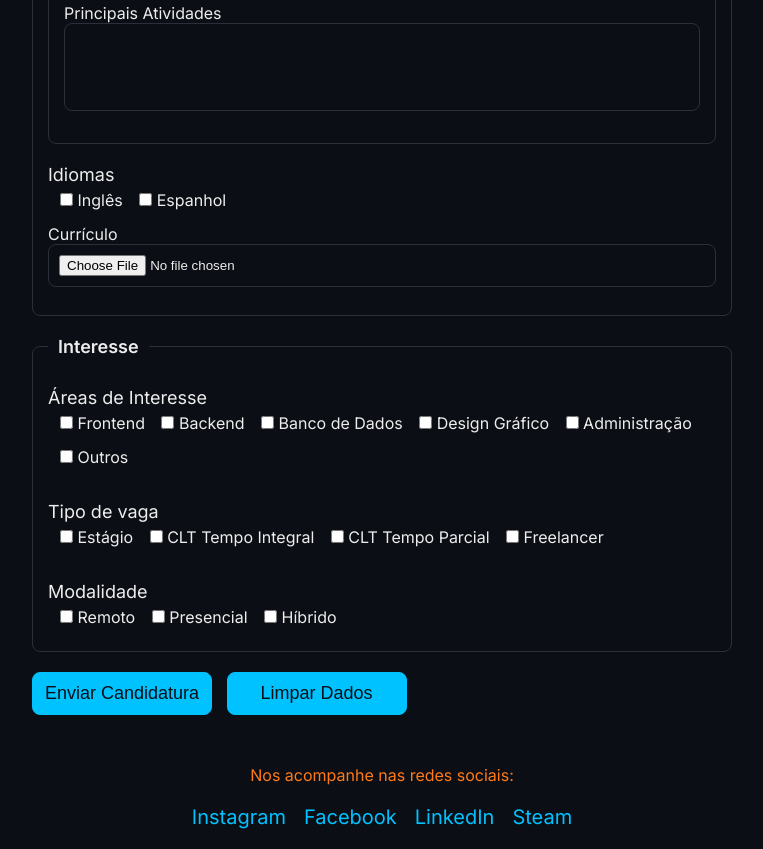
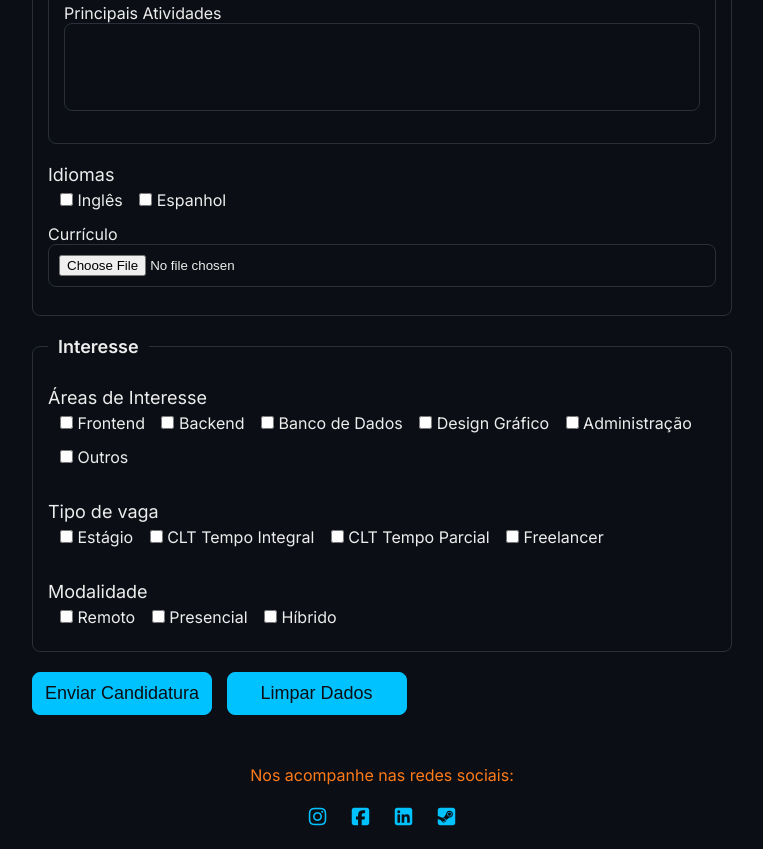
Before and after one commit to Kendra-Riquena/VRForge, a plain HTML site: page index.html in a window 1280 px wide. Shown: the part 1020-1869 px from the top of the page, without its empty margins (258-1021 px from the left). Drawn offline with Linux system fonts and the light colour scheme.

Commit message:
Incluir ícones de redes sociais

```diff
--- a/index.html
+++ b/index.html
@@ -3,6 +3,7 @@
 <head>
     <meta charset="UTF-8">
     <meta name="viewport" content="width=device-width, initial-scale=1.0">
+    <link rel="stylesheet" href="https://cdnjs.cloudflare.com/ajax/libs/font-awesome/7.0.1/css/all.min.css" integrity="sha512-2SwdPD6INVrV/lHTZbO2nodKhrnDdJK9/kg2XD1r9uGqPo1cUbujc+IYdlYdEErWNu69gVcYgdxlmVmzTWnetw==" crossorigin="anonymous" referrerpolicy="no-referrer" />
     <link rel="icon" href="./Favicon_VRForge.png" type="image/png">
     <link rel="stylesheet" href="./css/style.css">
     <title>VR Forge | Trabalhe Conosco</title>
@@ -109,10 +110,10 @@
     <footer>
         <p>Nos acompanhe nas redes sociais:</p>
         <ul>
-            <li><a href="#">Instagram</a></li>
-            <li><a href="#">Facebook</a></li>
-            <li><a href="#">LinkedIn</a></li>
-            <li><a href="#">Steam</a></li>
+            <li><a href="#"><i class="fa-brands fa-instagram"></i></a></li>
+            <li><a href="#"><i class="fa-brands fa-square-facebook"></i></a></li>
+            <li><a href="#"><i class="fa-brands fa-square-linkedin"></i></a></li>
+            <li><a href="#"><i class="fa-brands fa-square-steam"></i></a></li>
         </ul>
     </footer>
 </body>
```
